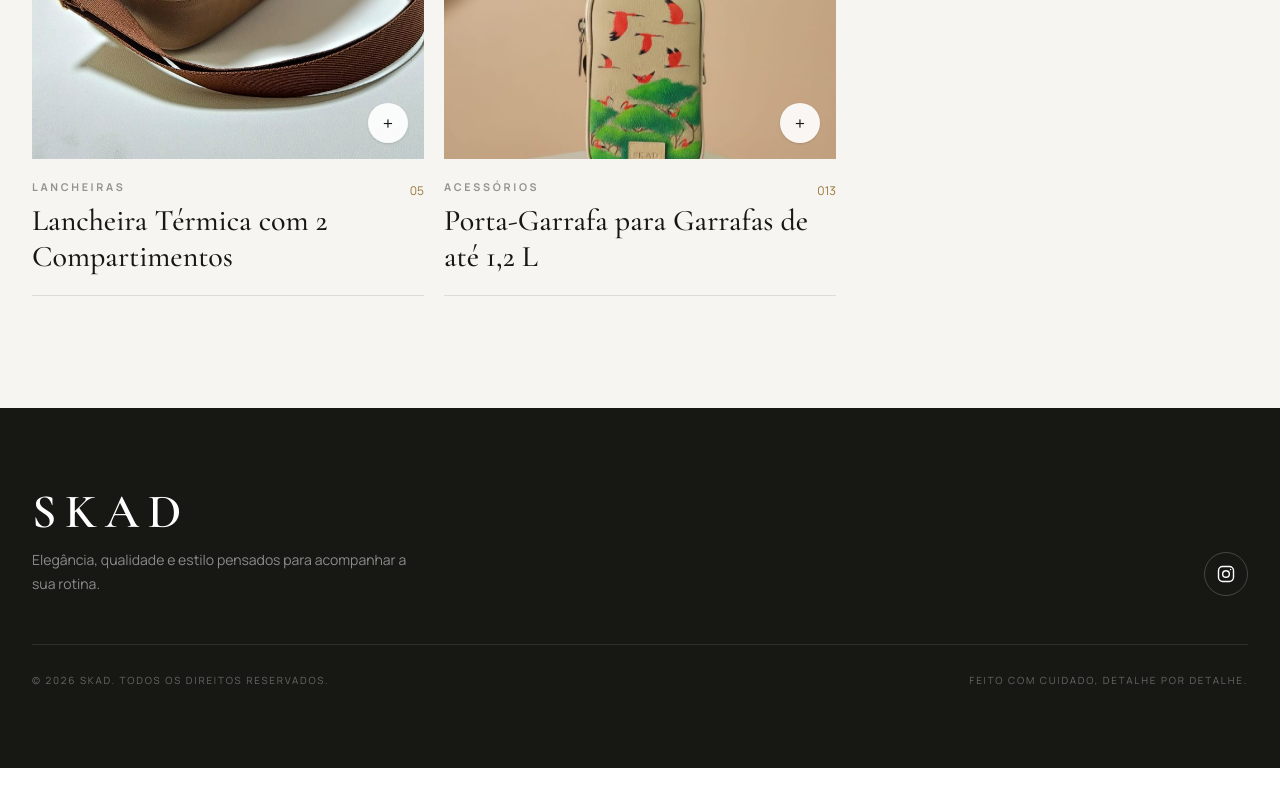
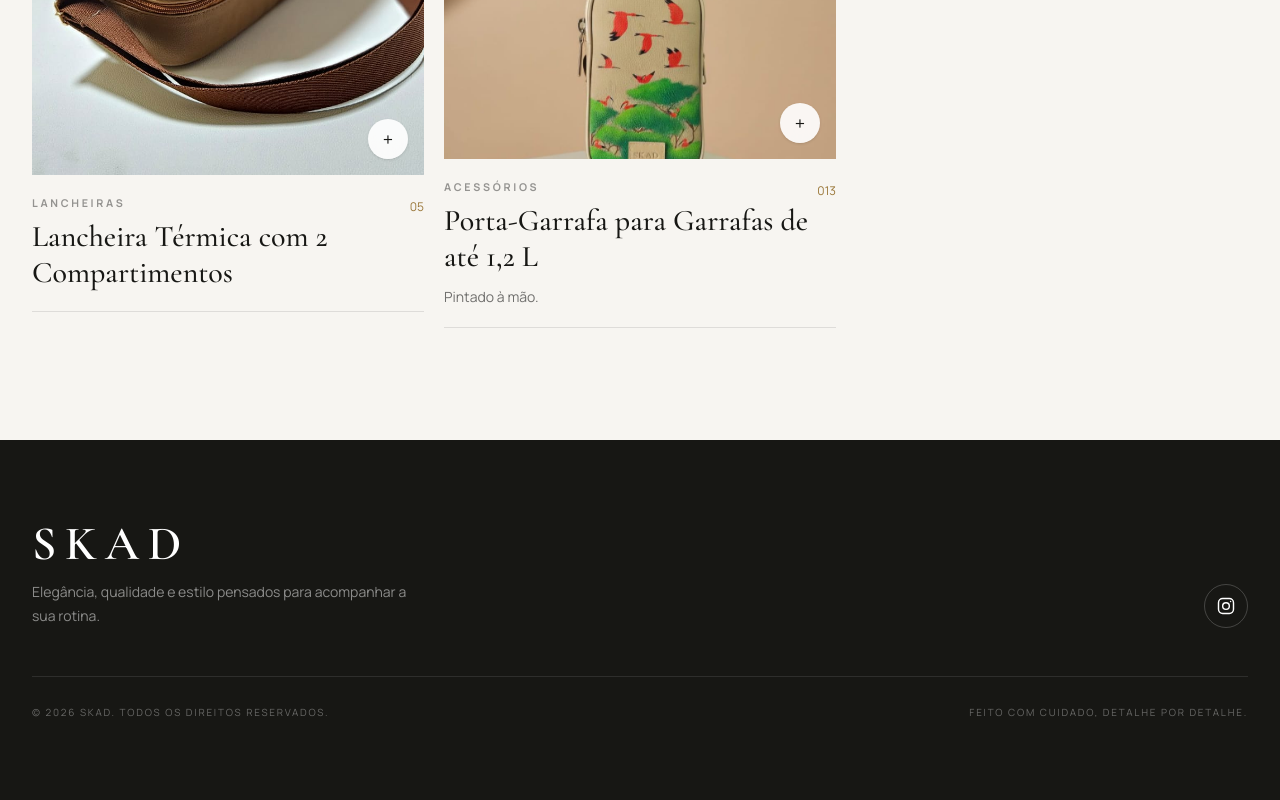
Before and after one commit to LucasNeryMoraes/skad-catalogo, a Next.js app: page / in a window 1280 px wide. Shown: the part 4002-4802 px from the top of the page. Before the commit the page ends 4770 px from the top, so only its background shows below. Built offline with nearby package versions, Linux system fonts and the light colour scheme.

Commit message:
feat: destaca porta-garrafa pintado a mao

```diff
--- a/src/components/catalog.tsx
+++ b/src/components/catalog.tsx
@@ -39,7 +39,7 @@ export function Catalog({ products }: { products: Product[] }) {
                   <Image src={product.images[0]} alt={product.name} fill sizes="(max-width: 640px) 100vw, (max-width: 1024px) 50vw, 33vw" className="object-cover transition-transform duration-700 ease-out group-hover:scale-[1.035]" priority={index < 3} />
                   <span className="absolute bottom-4 right-4 flex h-10 w-10 items-center justify-center rounded-full bg-white/90 text-lg shadow-sm backdrop-blur transition-transform group-hover:rotate-45">+</span>
                 </div>
-                <div className="flex items-start justify-between border-b border-black/10 py-5"><div><p className="eyebrow mb-2 text-black/40">{product.category}</p><h3 className="display text-2xl font-medium sm:text-3xl">{product.name}</h3></div><span className="mt-1 text-xs text-[#9a7739]">0{product.images.length}</span></div>
+                <div className="flex items-start justify-between border-b border-black/10 py-5"><div><p className="eyebrow mb-2 text-black/40">{product.category}</p><h3 className="display text-2xl font-medium sm:text-3xl">{product.name}</h3>{product.description && <p className="mt-3 text-sm leading-5 text-black/55">{product.description}</p>}</div><span className="mt-1 text-xs text-[#9a7739]">0{product.images.length}</span></div>
               </button>
             ))}
           </div>
--- a/src/components/product-modal.tsx
+++ b/src/components/product-modal.tsx
@@ -19,7 +19,7 @@ export function ProductModal({ product, onClose }: { product: Product; onClose:
         <div className="relative min-h-0 bg-[#eeeae3]"><Image src={product.images[index]} alt={`${product.name}, foto ${index + 1}`} fill sizes="(max-width: 1024px) 100vw, 70vw" className="object-contain" priority /></div>
         <aside className="flex min-h-[150px] flex-col justify-between p-5 sm:p-8">
           <button onClick={onClose} className="absolute right-4 top-4 z-10 flex h-10 w-10 items-center justify-center rounded-full bg-white shadow-md lg:static lg:self-end lg:shadow-none" aria-label="Fechar"><CloseIcon className="h-5 w-5" /></button>
-          <div><p className="eyebrow mb-3 text-[#9a7739]">{product.category}</p><h2 className="display text-3xl font-medium sm:text-4xl">{product.name}</h2><p className="mt-4 hidden text-sm leading-6 text-black/55 lg:block">Conheça cada detalhe desta peça SKAD. Fale conosco para consultar cores e disponibilidade.</p></div>
+          <div><p className="eyebrow mb-3 text-[#9a7739]">{product.category}</p><h2 className="display text-3xl font-medium sm:text-4xl">{product.name}</h2>{product.description && <p className="mt-4 rounded-full border border-[#C8A45D]/40 px-4 py-2 text-xs font-bold uppercase tracking-[.16em] text-[#9a7739]">{product.description}</p>}<p className="mt-4 hidden text-sm leading-6 text-black/55 lg:block">Conheça cada detalhe desta peça SKAD. Fale conosco para consultar cores e disponibilidade.</p></div>
           <div className="mt-5 flex items-center justify-between border-t border-black/10 pt-5"><span className="text-xs tracking-[.2em] text-black/50">{String(index + 1).padStart(2, "0")} / {String(product.images.length).padStart(2, "0")}</span>{product.images.length > 1 && <div className="flex gap-2"><button onClick={() => move(-1)} className="flex h-10 w-10 items-center justify-center border border-black/15 transition hover:bg-black hover:text-white" aria-label="Foto anterior"><ChevronIcon className="h-5 w-5 rotate-180" /></button><button onClick={() => move(1)} className="flex h-10 w-10 items-center justify-center border border-black/15 transition hover:bg-black hover:text-white" aria-label="Próxima foto"><ChevronIcon className="h-5 w-5" /></button></div>}</div>
         </aside>
       </div>
--- a/src/data/products.ts
+++ b/src/data/products.ts
@@ -2,6 +2,7 @@ export type Product = {
   id: string;
   name: string;
   category: "Estojos" | "Necessaires" | "Lancheiras" | "Acessórios";
+  description?: string;
   images: string[];
 };
 
@@ -22,5 +23,5 @@ export const products: Product[] = [
   { id: "necessaire-puff", name: "Necessaire Puff", category: "Necessaires", images: imageList("necessaire-puff", 2) },
   { id: "necessaire-urbana", name: "Necessaire Urbana", category: "Necessaires", images: imageList("necessaire-urbana", 4, "jpeg") },
   { id: "lancheira-termica-2-compartimentos", name: "Lancheira Térmica com 2 Compartimentos", category: "Lancheiras", images: imageList("lancheira-termica-2-compartimentos", 5) },
-  { id: "porta-garrafa-12l", name: "Porta-Garrafa para Garrafas de até 1,2 L", category: "Acessórios", images: imageList("porta-garrafa-12l", 13) },
+  { id: "porta-garrafa-12l", name: "Porta-Garrafa para Garrafas de até 1,2 L", category: "Acessórios", description: "Pintado à mão.", images: imageList("porta-garrafa-12l", 13) },
 ];
```
